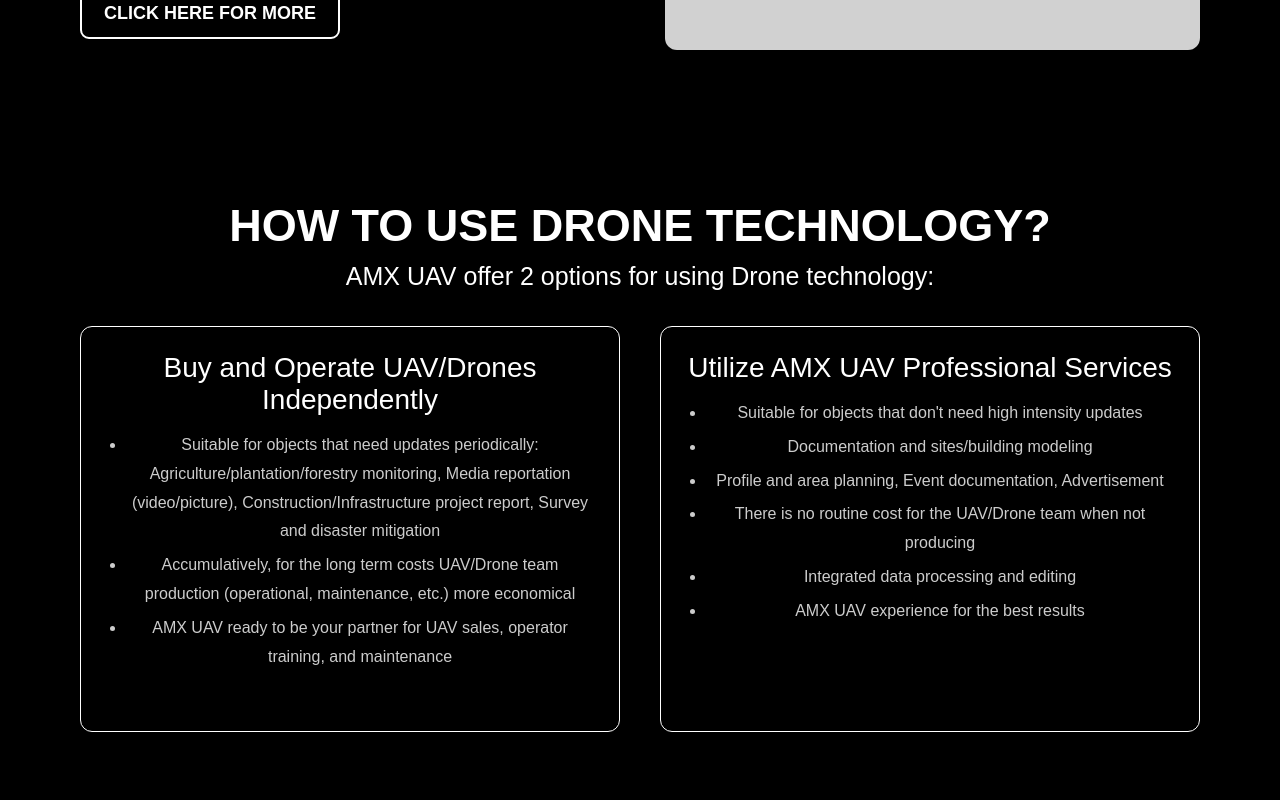
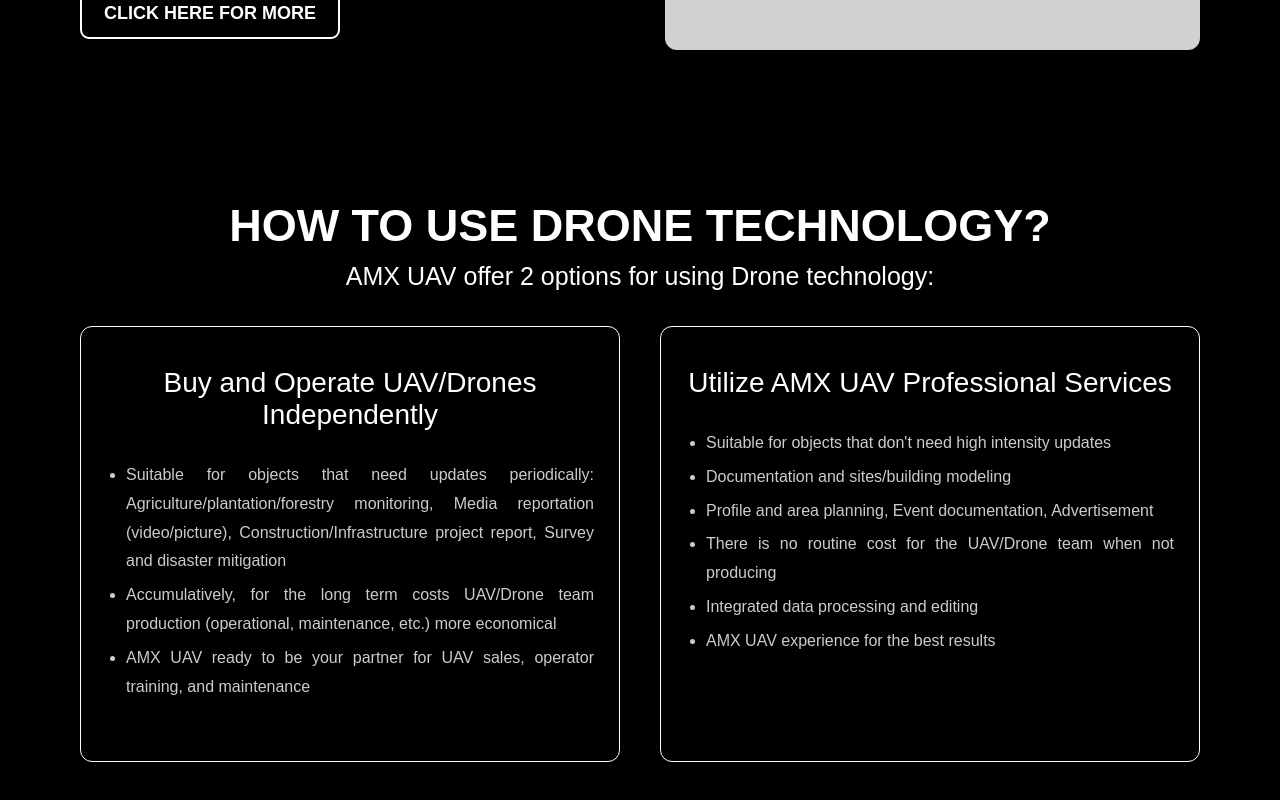
Before and after one commit to nasgmr/website-amx-next, a Next.js app: page /products/mapping in a window 1280 px wide. Shown: the part 1076-1876 px from the top of the page. Built offline with nearby package versions, Linux system fonts and the light colour scheme; a web font is replaced by a local one.

Commit message:
fix: drone usage products box

```diff
--- a/src/css/style.css
+++ b/src/css/style.css
@@ -805,13 +805,15 @@
 .content-subtitle-1, .content-subtitle-2 {
   font-size: 28px;
   text-align: center;
+  margin-top: 15px;
   margin-bottom: 15px;
   color: #FFFFFF;
 }
 
 .content-list {
   display: inline-block;
-  text-align: center;
+  text-align: justify;
+  margin-top: 15px;
   margin-bottom: 30px;
   padding-left: 20px;
 }
```
